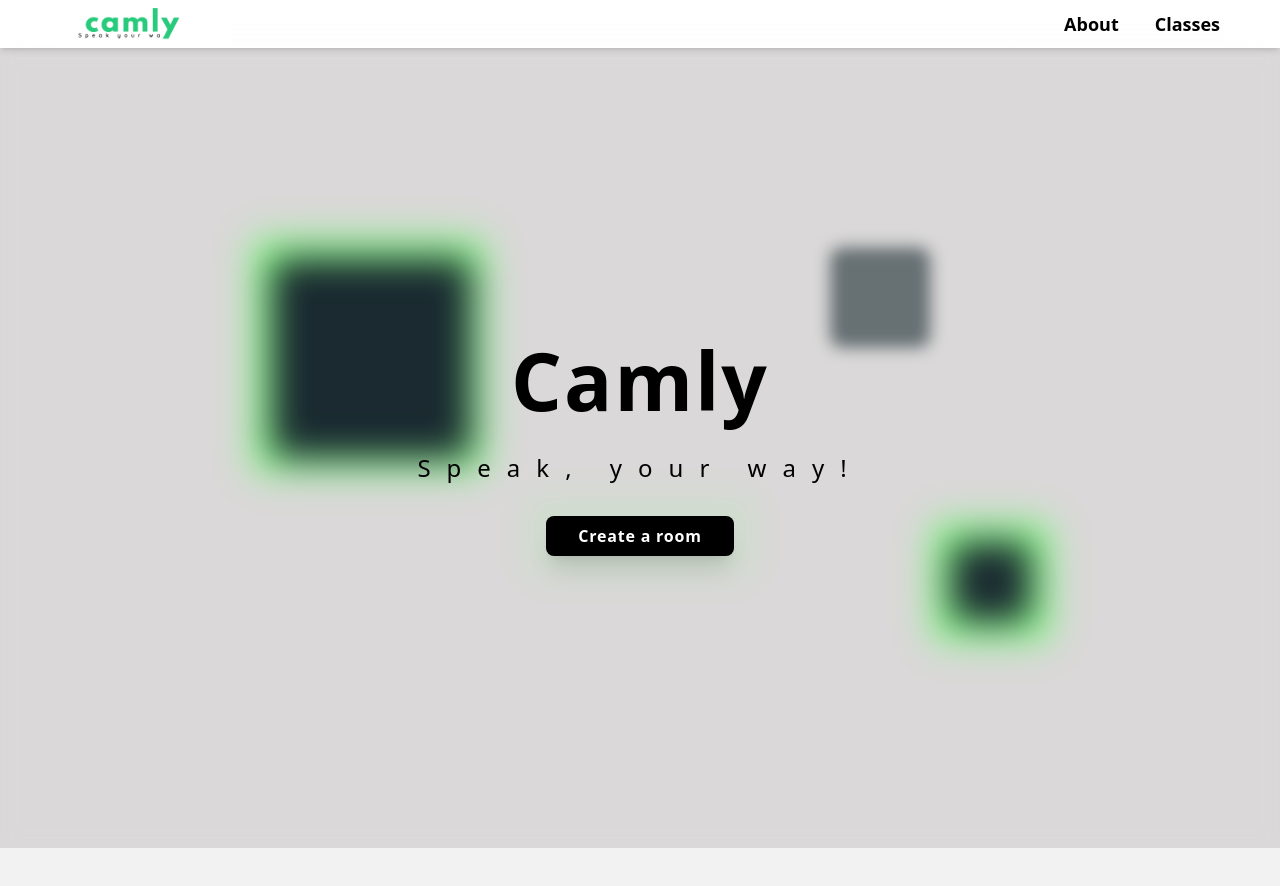
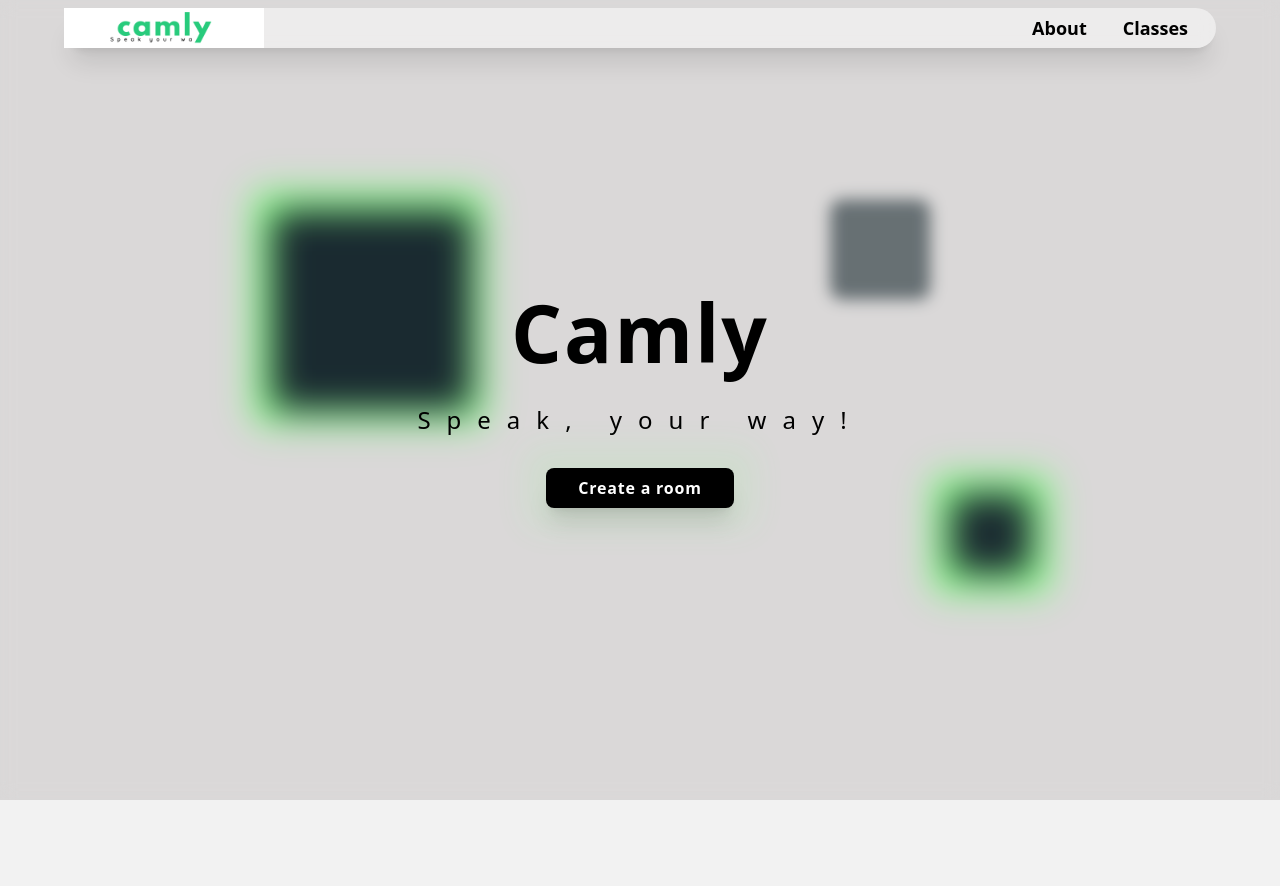
Before and after one commit to its-shivam1008/camly, a React (Vite) app: page / in a window 1280 px wide. Shown: the top 886 px of the page. Built offline with nearby package versions, Linux system fonts and the light colour scheme; no server answers.

Commit message:
some changes in ui

```diff
--- a/src/components/Login.tsx
+++ b/src/components/Login.tsx
@@ -30,7 +30,7 @@
                 localStorage.setItem('userData', JSON.stringify(user));
                 dispatch(saveUser(user));
                 setIsLoginClicked(false);
-                navigate('/verify')
+                navigate('/')
             }
         }catch(err){
             toast.error("Some error while authenticating the user",{
--- a/src/components/Navbar.tsx
+++ b/src/components/Navbar.tsx
@@ -15,8 +15,8 @@
 
 
   return (
-    <div className="bg-gradient-to-b from-white to-transparent bg-opacity-50 backdrop-blur-xl shadow-md h-12 text-black flex justify-around sticky top-0 w-full z-20">
-        <div className='bg-transparent h-[inherit] w-[95%] flex justify-between items-center'>
+    <div className="bg-transparent  h-12 text-black flex justify-around items-end absolute top-0 w-full z-20">
+        <div className='bg-white/50 backdrop-blur-sm shadow-xl rounded-full h-10 w-[90%] flex justify-between items-center'>
             <NavLink to="/">
             <div className='w-50 h-10 mx-auto my-2'>
                         <img src="./newLogo.png" alt='app logo here'
--- a/src/components/Verification.tsx
+++ b/src/components/Verification.tsx
@@ -8,6 +8,7 @@
 import {CgSpinner} from 'react-icons/cg';
 import { useSelector } from "react-redux";
 import { RootState } from "../redux/store";
+import { useNavigate } from "react-router-dom";
 
 const Verification = () => {
 
@@ -26,6 +27,13 @@
     const userObj = useSelector((state:RootState) => state.auth);
     // const [flag, setFlag] = useState<boolean>(false);
     // const dispatch = useDispatch();
+    const navigate = useNavigate();
+
+    useEffect(()=>{
+        if(userObj.isVerified){
+            navigate('/');
+        }
+    },[])
 
     useEffect(()=>{
         // if(userObj.isUserLoggedIn && !flag){
@@ -55,7 +63,7 @@
         enableCount();
 
         try{
-            const response = await axios.put(`${import.meta.env.VITE_SERVER_URL_PROD}/user/resend-otp`, {email:'saboteurshivam@gmail.com'})
+            const response = await axios.put(`${import.meta.env.VITE_SERVER_URL_PROD}/user/resend-otp`, {email:userObj.email})
             toast.success( response.data.message,{
                 position:'bottom-right',
                 autoClose:5000,
@@ -116,6 +124,9 @@
                 ...verifyCode
             }
             const response = await axios.put(`${import.meta.env.VITE_SERVER_URL_PROD}/user/verify`, payload);
+            if(response.data.success){
+                navigate("/");
+            }
             toast.success( response.data.message,{
                 position:'bottom-right',
                 autoClose:5000,
```
